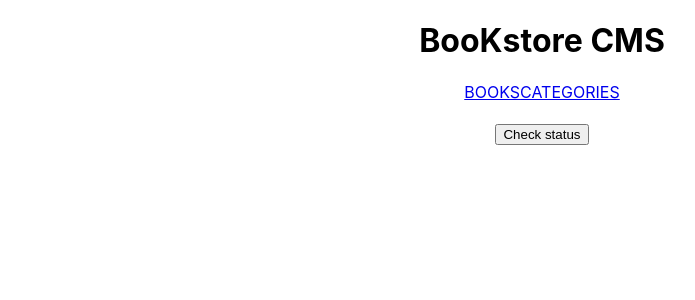
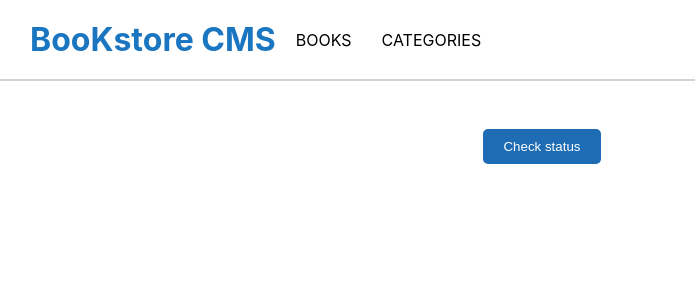
Before and after one commit to vanelnw/bookstore, a React (Create React App) app: page /categories in a window 1280 px wide. Shown: the top 300 px of the page, without its empty margins (98-793 px from the left). Built offline with nearby package versions, Linux system fonts and the light colour scheme.

Commit message:
styling project

```diff
--- a/package.json
+++ b/package.json
@@ -10,6 +10,7 @@
     "axios": "^1.2.1",
     "prop-types": "^15.8.1",
     "react": "^18.2.0",
+    "react-circular-progressbar": "^2.1.0",
     "react-dom": "^18.2.0",
     "react-redux": "^8.0.5",
     "react-router-dom": "^6.4.5",
--- a/src/App.css
+++ b/src/App.css
@@ -1,3 +1,175 @@
-.App {
-  text-align: center;
+* {
+  margin: 0;
+  padding: 0;
+  box-sizing: border-box;
 }
+
+a {
+  text-decoration: none;
+  color: black;
+}
+
+button {
+  padding: 10px 20px;
+  background-color: rgb(30, 108, 180);
+  color: #fff;
+  border: none;
+  border-radius: 5px;
+}
+
+.header {
+  width: 100%;
+  background: #fff;
+  box-shadow: 2px 2px 0 rgb(218, 210, 210);
+}
+
+.header-wrapper {
+  width: 80%;
+  margin: auto;
+  display: flex;
+  align-items: center;
+  padding: 20px 0;
+}
+
+.header-wrapper .title {
+  color: rgb(26, 118, 193);
+}
+
+.header-wrapper nav {
+  margin-left: 20px;
+  display: flex;
+  gap: 30px;
+}
+
+.books-wrapper {
+  width: 80%;
+  margin: auto;
+  display: flex;
+  flex-direction: column;
+  gap: 30px;
+  padding-top: 20px;
+}
+
+.bookContainer {
+  width: 100%;
+  display: flex;
+  padding: 30px;
+  border: 1px solid rgb(235, 231, 231);
+  border-radius: 10px;
+}
+
+.book-details {
+  width: 35%;
+  display: flex;
+  flex-direction: column;
+  gap: 10px;
+}
+
+.book-details span {
+  color: gray;
+}
+
+.book-details h1 {
+  color: rgb(23, 21, 21);
+}
+
+.book-details h4 {
+  color: rgb(48, 50, 52);
+  margin-bottom: 20px;
+}
+
+.books-details .buttons button {
+  border: none;
+  background-color: aquamarine;
+}
+
+.btn {
+  border: none;
+  border-right: 2px solid rgb(214, 211, 211);
+  padding: 5px 15px;
+  color: rgba(56, 145, 218, 0.643);
+  background-color: #fff;
+}
+
+.btn:nth-child(1) {
+  padding-left: 0;
+}
+
+.btn:nth-child(3) {
+  border-right: none;
+}
+
+.progress {
+  flex: 1;
+  display: flex;
+  justify-content: center;
+  align-items: center;
+  gap: 20px;
+  border-right: 1px solid rgb(217, 212, 212);
+}
+
+.progress .circle {
+  width: 70px;
+  height: 70px;
+}
+
+.progress .text {
+  display: flex;
+  flex-direction: column;
+  align-items: center;
+  justify-content: center;
+  font-size: 16px;
+  font-weight: bold;
+}
+
+.chapter-details {
+  flex: 1;
+  display: flex;
+  flex-direction: column;
+  padding-left: 20px;
+}
+
+.chapter-details p {
+  text-transform: capitalize;
+  color: gray;
+  margin-bottom: 10px;
+}
+
+.chapter-details span {
+  color: rgb(16, 15, 15);
+  margin-bottom: 20px;
+}
+
+.form-wrapper {
+  width: 100%;
+  margin-top: 30px;
+  border-top: 2px solid rgb(211, 210, 210);
+}
+
+.form-title {
+  color: rgb(126, 125, 125);
+  margin: 25px 0;
+}
+
+.form {
+  display: flex;
+  justify-content: space-between;
+  gap: 20px;
+}
+
+.form input,
+select {
+  padding: 10px;
+  border: 1px solid rgb(222, 221, 221);
+  border-radius: 5px;
+  width: 200px;
+}
+
+.cat-container {
+  width: 100%;
+  margin-top: 50px;
+  display: flex;
+  flex-direction: column;
+  justify-content: center;
+  align-items: center;
+}
--- a/src/components/AddBook.js
+++ b/src/components/AddBook.js
@@ -36,9 +36,9 @@ function AddBook() {
   };
 
   return (
-    <div>
-      <h1>ADD NEW BOOK</h1>
-      <form onSubmit={handleSubmit}>
+    <div className="form-wrapper">
+      <h3 className="form-title">ADD NEW BOOK</h3>
+      <form className="form" onSubmit={handleSubmit}>
         <input type="text" name="title" value={title} placeholder="Book title" onChange={handleChange} />
         <input type="text" name="author" value={author} placeholder="Book Author" onChange={handleChange} />
         <select value={selected} onChange={handleSelect}>
--- a/src/components/Book.js
+++ b/src/components/Book.js
@@ -1,32 +1,47 @@
 import React from 'react';
 import PropTypes from 'prop-types';
 import { useDispatch } from 'react-redux';
+import { CircularProgressbar } from 'react-circular-progressbar';
 import { removeBook } from '../redux/books/bookSlice';
+import 'react-circular-progressbar/dist/styles.css';
 
 const Book = ({ id, book }) => {
   const { title, author, category } = book;
   const dispatch = useDispatch();
   return (
     <div className="bookContainer">
-      <div>
+      <div className="book-details">
         <span>{category}</span>
         <h1>{title}</h1>
-        <h3>{author}</h3>
+        <h4>{author}</h4>
         <div className="buttons">
-          <button type="button">Comments</button>
-          <button type="button" onClick={() => dispatch(removeBook(id))}>Remove</button>
-          <button type="button">Edit</button>
+          <button className="btn" type="button">
+            Comments
+          </button>
+          <button
+            className="btn"
+            type="button"
+            onClick={() => dispatch(removeBook(id))}
+          >
+            Remove
+          </button>
+          <button className="btn" type="button">
+            Edit
+          </button>
         </div>
       </div>
-      <div>
-        <p>
-          64%
-        </p>
-        <span>Completed</span>
+      <div className="progress">
+        <div className="circle">
+          <CircularProgressbar value={67} />
+        </div>
+        <div className="text">
+          <p>64%</p>
+          <span>Completed</span>
+        </div>
       </div>
-      <div>
+      <div className="chapter-details">
         <p>CURRENT CHAPTER</p>
-        <p>Chapter 17</p>
+        <span>Chapter 17</span>
         <button type="button">UPDATE PROGRESS</button>
       </div>
     </div>
--- a/src/components/Books.js
+++ b/src/components/Books.js
@@ -11,13 +11,13 @@ const Books = () => {
   useEffect(() => {
     dispatch(fetchBooks());
   }, []);
-
+  console.log(books);
   if (books.length === 0) {
     return 'loading...';
   }
 
   return (
-    <div>
+    <div className="books-wrapper">
       {Object.entries(books[0]).map(([k, v]) => (
         <Book key={k} book={v[0]} id={k} />
       ))}
--- a/src/components/Categories.js
+++ b/src/components/Categories.js
@@ -6,11 +6,13 @@ function Categories() {
   const dispatch = useDispatch();
   const status = useSelector((state) => state.categories);
   return (
-    <div>
-      <h1>{status}</h1>
-      <button type="button" onClick={() => dispatch(checkingStatus())}>
-        Check status
-      </button>
+    <div className="cat-container">
+      <div>
+        <h1>{status}</h1>
+        <button type="button" onClick={() => dispatch(checkingStatus())}>
+          Check status
+        </button>
+      </div>
     </div>
   );
 }
--- a/src/components/Header.js
+++ b/src/components/Header.js
@@ -3,12 +3,14 @@ import { Link } from 'react-router-dom';
 
 function Header() {
   return (
-    <div>
-      <h1 className="title">BooKstore CMS</h1>
-      <nav>
-        <Link to="/">BOOKS</Link>
-        <Link to="categories">CATEGORIES</Link>
-      </nav>
+    <div className="header">
+      <div className="header-wrapper">
+        <h1 className="title">BooKstore CMS</h1>
+        <nav>
+          <Link to="/">BOOKS</Link>
+          <Link to="categories">CATEGORIES</Link>
+        </nav>
+      </div>
     </div>
   );
 }
```
Also changed, not shown: 1 other file (tests, documents, lock files or other folders).
